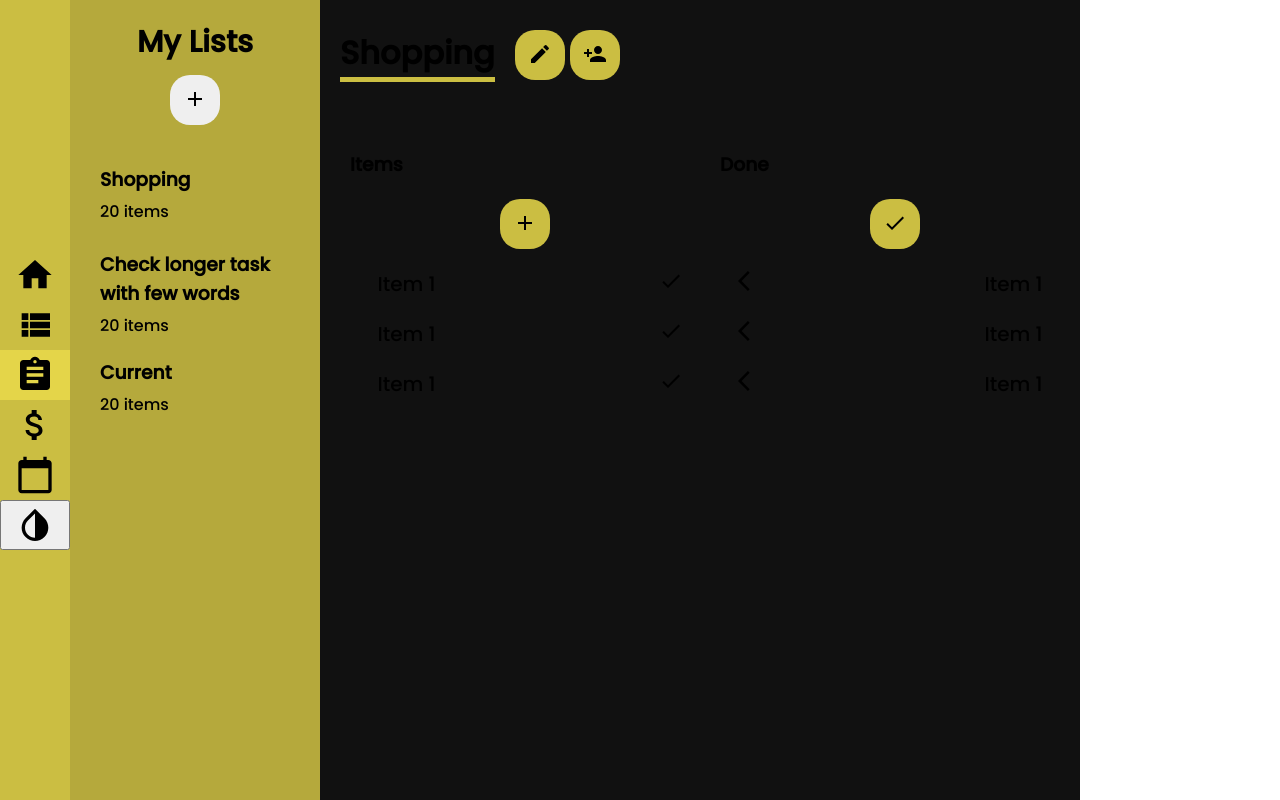
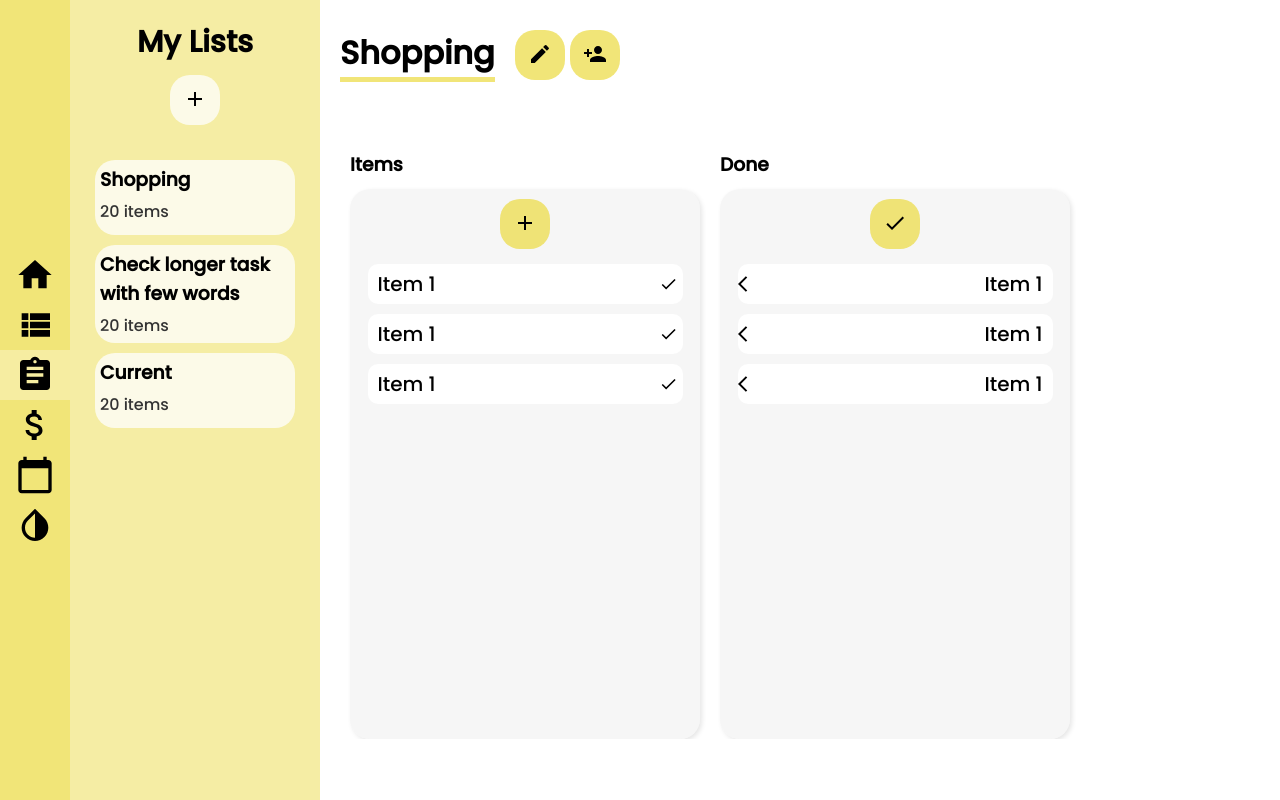
Before and after one commit to ArexSpeed/axoffice, a React (Create React App) app in the folder client/: page /lists in a window 1280 px wide. Built offline with nearby package versions, Linux system fonts and the light colour scheme.

Commit message:
lists theme

```diff
--- a/client/src/components/MainLists.js
+++ b/client/src/components/MainLists.js
@@ -5,45 +5,46 @@ import AddIcon from '@material-ui/icons/Add';
 import DoneIcon from '@material-ui/icons/Done';
 import ArrowBackIosIcon from '@material-ui/icons/ArrowBackIos';
 
-const MainLists = () => {
+const MainLists = ({theme}) => {
   return (
-    <main className="main">
+    <main className={`main ${theme}`}>
       <header className="main__header">
-        <h1 className="main__title lists">Shopping</h1> <button className="main__title-button button-icon lists"><EditIcon /></button> <button className="main__title-button button-icon lists"><PersonAddIcon /></button>
+        <h1 className={`main__title lists ${theme}`}>Shopping</h1> <button className="main__title-button button-icon lists"><EditIcon /></button> <button className="main__title-button button-icon lists"><PersonAddIcon /></button>
       </header>
       <section className="main__section">
         <div className="main__section-container">
-        <h3 className="main__section-title">Items</h3>
-        <article className="main__section-box">
+        <h3 className={`main__section-title ${theme}`}>Items</h3>
+        <article className={`main__section-box ${theme}`}>
           <div className="main__section-items">
           <button className="button-icon lists"><AddIcon /></button>
-            <div className="main__section-item">
-              <h5 className="main__section-item-title">Item 1</h5> <span><DoneIcon /></span>
+            <div className={`main__section-item ${theme}`}>
+              <h5 className={`main__section-item-title ${theme}`}>Item 1</h5> <DoneIcon />
             </div>
-            <div className="main__section-item">
-              <h5 className="main__section-item-title">Item 1</h5> <span><DoneIcon /></span>
+            <div className={`main__section-item ${theme}`}>
+              <h5 className={`main__section-item-title ${theme}`}>Item 1</h5> <DoneIcon />
             </div>
-            <div className="main__section-item">
-              <h5 className="main__section-item-title">Item 1</h5> <span><DoneIcon /></span>
+            <div className={`main__section-item ${theme}`}>
+              <h5 className={`main__section-item-title ${theme}`}>Item 1</h5> <DoneIcon />
             </div>
           </div>
         </article>
         </div>
 
         <div className="main__section-container">
-        <h3 className="main__section-title">Done</h3>
-        <article className="main__section-box">
+        <h3 className={`main__section-title ${theme}`}>Done</h3>
+        <article className={`main__section-box ${theme}`}>
           <div className="main__section-items">
           <button className="button-icon lists"><DoneIcon /></button>
-            <div className="main__section-item">
-            <span><ArrowBackIosIcon /></span> <h5 className="main__section-item-title">Item 1</h5>
+            <div className={`main__section-item ${theme}`}>
+            <ArrowBackIosIcon /> <h5 className={`main__section-item-title ${theme}`}>Item 1</h5>
             </div>
-            <div className="main__section-item">
-            <span><ArrowBackIosIcon /></span> <h5 className="main__section-item-title">Item 1</h5>
+            <div className={`main__section-item ${theme}`}>
+            <ArrowBackIosIcon /> <h5 className={`main__section-item-title ${theme}`}>Item 1</h5>
             </div>
-            <div className="main__section-item">
-            <span><ArrowBackIosIcon /></span> <h5 className="main__section-item-title">Item 1</h5>
+            <div className={`main__section-item ${theme}`}>
+            <ArrowBackIosIcon /> <h5 className={`main__section-item-title ${theme}`}>Item 1</h5>
             </div>
+
           </div>
         </article>
         </div>
--- a/client/src/components/Nav.js
+++ b/client/src/components/Nav.js
@@ -12,33 +12,33 @@ const Nav = ({app, theme, setTheme}) => {
   return (
     <nav className={`nav ${app}`}>
       <ul className="nav-list">
-      <li className="nav-item">
+      <li className={`nav-item ${theme}`}>
           <Link to="/" className="nav-link">
             <HomeIcon />
           </Link>
         </li>
-        <li className={`${app === 'projects' ? "nav-item projects" : "nav-item"}`}>
+        <li className={`${app === 'projects' ? `nav-item active ${theme}` : `nav-item ${theme}`}`}>
           <Link to="/projects" className="nav-link">
             <ViewListIcon />
           </Link>
         </li>
-        <li className={`${app === 'lists' ? "nav-item lists" : "nav-item"}`}>
+        <li className={`${app === 'lists' ? `nav-item active ${theme}` : `nav-item ${theme}`}`}>
           <Link to="/lists" className="nav-link">
             <AssignmentIcon />
           </Link>
         </li>
-        <li className="nav-item">
+        <li className={`${app === 'budget' ? `nav-item active ${theme}` : `nav-item ${theme}`}`}>
           <Link to="/budget" className="nav-link">
             <AttachMoneyIcon />
           </Link>
         </li>
-        <li className="nav-item">
+        <li className={`${app === 'calendar' ? `nav-item active ${theme}` : `nav-item ${theme}`}`}>
           <Link to="/calendar" className="nav-link">
             <CalendarTodayIcon />
           </Link>
         </li>
         <li className="nav-item">
-          <button className="nav-link" onClick={() => theme === 'dark' ? setTheme('light') : setTheme('dark')}>
+          <button className="nav-link color" onClick={() => theme === 'dark' ? setTheme('light') : setTheme('dark')}>
             <InvertColorsIcon />
           </button>
         </li>
--- a/client/src/components/SidebarLists.js
+++ b/client/src/components/SidebarLists.js
@@ -1,35 +1,35 @@
 import React from 'react'
 import AddIcon from '@material-ui/icons/Add';
 
-const SidebarLists = () => {
+const SidebarLists = ({theme}) => {
   return (
     <>
-      <section className="sidebar lists">
+      <section className={`sidebar lists ${theme}`}>
         <header className="sidebar__header">
           <h2 className="sidebar__title">
             My Lists
           </h2>
-          <button className="sidebar__add"><AddIcon /></button>
+          <button className={`sidebar__add ${theme}`}><AddIcon /></button>
         </header>
 
         <section className="sidebar__boxes">
-          <article className="sidebar__box">
-            <h3 className="sidebar__box-title">
+          <article className={`sidebar__box ${theme}`}>
+            <h3 className={`sidebar__box-title ${theme}`}>
               Shopping
             </h3>
-            <p className="sidebar__box-subtitle">20 items</p>
+            <p className={`sidebar__box-subtitle ${theme}`}>20 items</p>
           </article>
-          <article className="sidebar__box">
-            <h3 className="sidebar__box-title">
+          <article className={`sidebar__box ${theme}`}>
+            <h3 className={`sidebar__box-title ${theme}`}>
               Check longer task with few words
             </h3>
-            <p className="sidebar__box-subtitle">20 items</p>
+            <p className={`sidebar__box-subtitle ${theme}`}>20 items</p>
           </article>
-          <article className="sidebar__box">
-            <h3 className="sidebar__box-title">
+          <article className={`sidebar__box ${theme}`}>
+            <h3 className={`sidebar__box-title ${theme}`}>
               Current
             </h3>
-            <p className="sidebar__box-subtitle">20 items</p>
+            <p className={`sidebar__box-subtitle ${theme}`}>20 items</p>
           </article>
 
 
--- a/client/src/pages/Lists.js
+++ b/client/src/pages/Lists.js
@@ -1,18 +1,18 @@
-import React from 'react'
+import {useState} from 'react'
 import Head from '../components/Head'
 import MainLists from '../components/MainLists'
 import Nav from '../components/Nav'
 import SidebarLists from '../components/SidebarLists'
 
 const Lists = () => {
-  const theme = 'dark'
+  const [theme, setTheme] = useState('light')
   return (
     <>
     <Head title='AX Office Lists' />
     <div className={`container ${theme}`}>
-      <Nav app='lists' />
-      <SidebarLists />
-      <MainLists />
+      <Nav app='lists' theme={theme} setTheme={setTheme} />
+      <SidebarLists theme={theme} />
+      <MainLists theme={theme}/>
       </div>
     </>
   )
--- a/client/src/styles/Global.scss
+++ b/client/src/styles/Global.scss
@@ -8,6 +8,7 @@
 .container{
   display: flex;
   flex-direction: row;
+  width: 100vw;
   height: 100vh;
   font-family: $font-family;
   @include theme-bg;
--- a/client/src/styles/Nav.scss
+++ b/client/src/styles/Nav.scss
@@ -26,12 +26,14 @@
     @include center;
     width: 70px;
     height: 50px;
-    @include bg-app-second;
     @media screen and (max-width: 768px){
       flex-direction: row;
     }
-    &:hover{
+    &.light:hover, &.active.light{
       background: rgba(255,255,255,.3);
+    }
+    &.dark:hover, &.active.dark{
+      background: rgba(0,0,0,.25);
     }
   }
   &-link{
@@ -39,6 +41,11 @@
     width: 100%;
     height: 100%;
     color: #000000;
+    cursor: pointer;
+    &.color{
+      border: none;
+      background: transparent;
+    }
     & > .MuiSvgIcon-root{
       font-size: 40px;
       @media screen and (max-width: 540px){
--- a/client/src/styles/Var.scss
+++ b/client/src/styles/Var.scss
@@ -4,8 +4,8 @@ $bg-office: #859696;
 $bg-office-second: #a8bcbc;
 $bg-projects: rgba(23, 207, 207, 0.75);
 $bg-projects-second: rgba(23, 207, 207, 0.5);
-$bg-lists: rgba(236, 220, 75,0.85);
-$bg-lists-second: rgba(236, 220, 75,0.75);
+$bg-lists: rgba(236, 220, 75,0.75);
+$bg-lists-second: rgba(236, 220, 75,0.5);
 //$bg-lists-second: rgba(240, 229, 133, 0.75);
 $bg-budgets: #5fec76;
 $bg-budgets-second: #f0e585;
```
